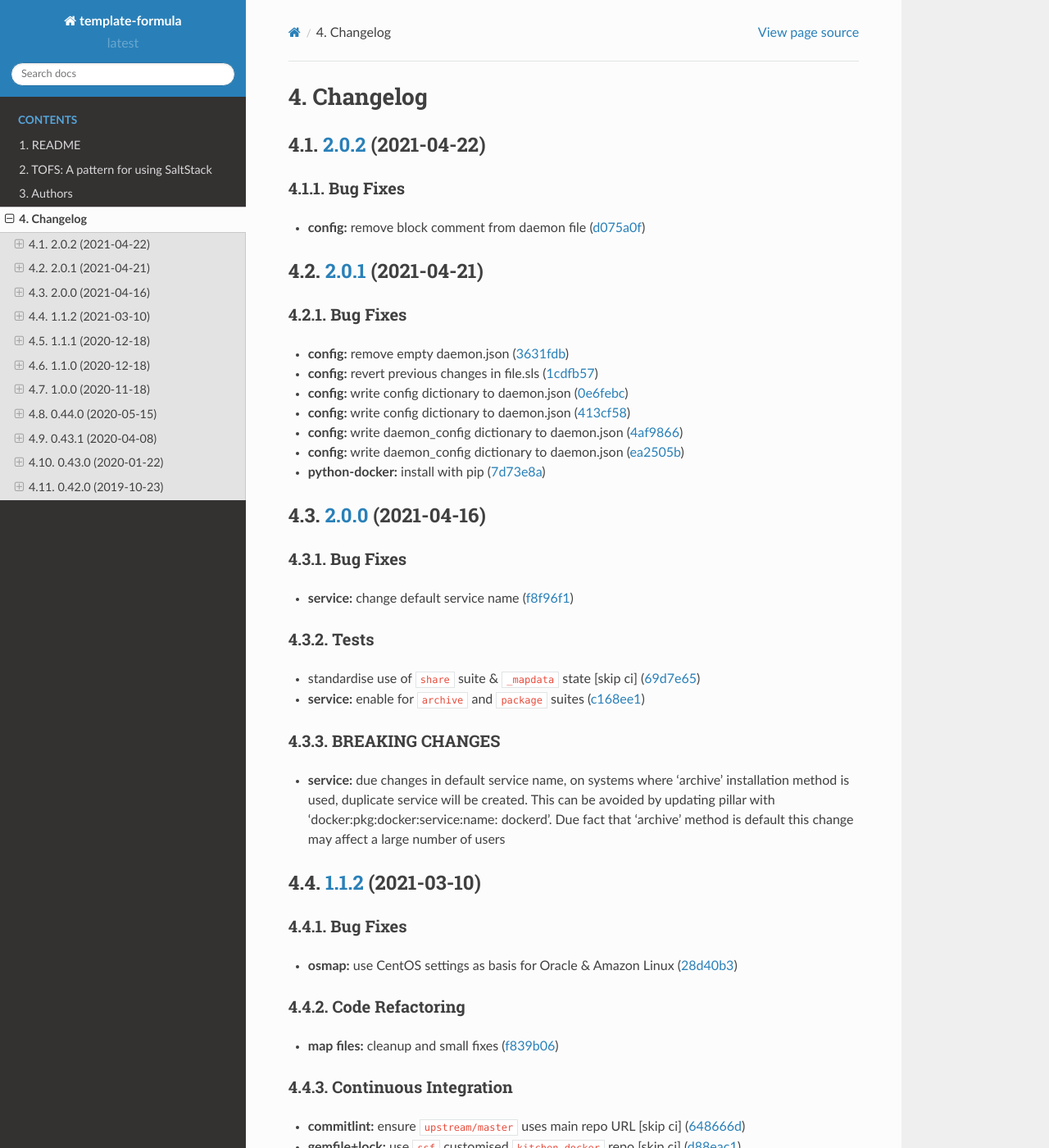
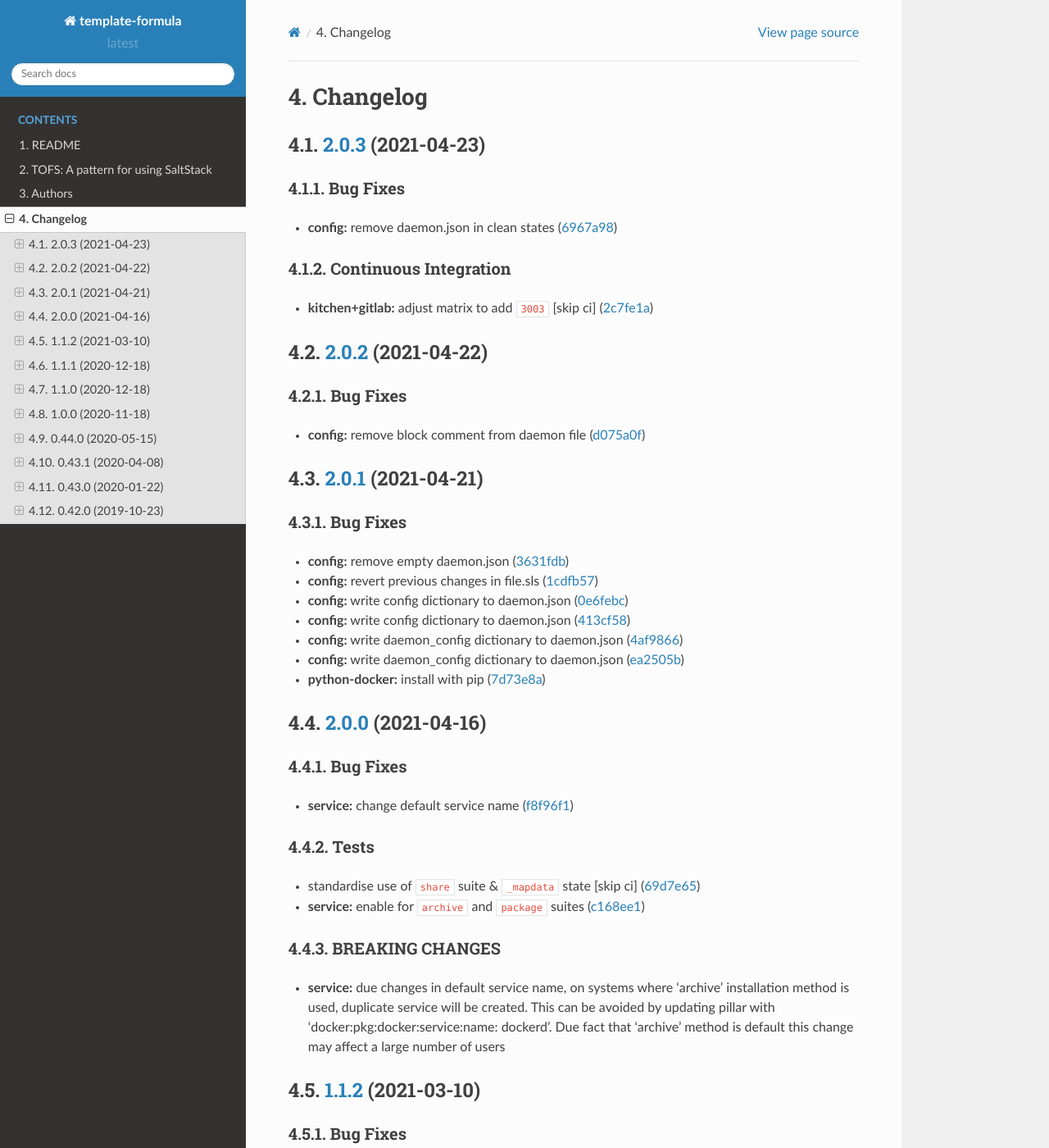
Before and after one commit to saltstack-formulas/docker-formula, a Sphinx documentation site: the page built from docs/CHANGELOG.rst, in a window 1280 px wide and 1400 px high. Shown: the whole window at 82% size. Built offline with Sphinx 7.4.7 and the Read the Docs theme 2.0.0, drawn with Linux system fonts in a browser that asks for light colours; pages that are not in the unit, such as notebooks, are missing from menus; some of the changed text lies outside the part shown.

Commit message:
chore(release): 2.0.3 [skip ci]
## [2.0.3](https://github.com/saltstack-formulas/docker-formula/compare/v2.0.2...v2.0.3) (2021-04-23)

### Bug Fixes

* **config:** remove daemon.json in clean states ([6967a98](https://github.com/saltstack-formulas/docker-formula/commit/6967a98eb5219370996b6091f81eace56870174a))

### Continuous Integration

* **kitchen+gitlab:** adjust matrix to add `3003` [skip ci] ([2c7fe1a](https://github.com/saltstack-formulas/docker-formula/commit/2c7fe1ad322667664eb38782bd95a311c3c387cf))

```diff
--- a/docs/AUTHORS.rst
+++ b/docs/AUTHORS.rst
@@ -179,4 +179,4 @@ This list is sorted by the number of commits per contributor in *descending* ord
 
 ----
 
-Auto-generated by a `forked version <https://github.com/myii/maintainer>`_ of `gaocegege/maintainer <https://github.com/gaocegege/maintainer>`_ on 2021-04-22.
+Auto-generated by a `forked version <https://github.com/myii/maintainer>`_ of `gaocegege/maintainer <https://github.com/gaocegege/maintainer>`_ on 2021-04-23.
--- a/docs/CHANGELOG.rst
+++ b/docs/CHANGELOG.rst
@@ -1,6 +1,21 @@
 
 Changelog
 =========
+
+`2.0.3 <https://github.com/saltstack-formulas/docker-formula/compare/v2.0.2...v2.0.3>`_ (2021-04-23)
+--------------------------------------------------------------------------------------------------------
+
+Bug Fixes
+^^^^^^^^^
+
+
+* **config:** remove daemon.json in clean states (\ `6967a98 <https://github.com/saltstack-formulas/docker-formula/commit/6967a98eb5219370996b6091f81eace56870174a>`_\ )
+
+Continuous Integration
+^^^^^^^^^^^^^^^^^^^^^^
+
+
+* **kitchen+gitlab:** adjust matrix to add ``3003`` [skip ci] (\ `2c7fe1a <https://github.com/saltstack-formulas/docker-formula/commit/2c7fe1ad322667664eb38782bd95a311c3c387cf>`_\ )
 
 `2.0.2 <https://github.com/saltstack-formulas/docker-formula/compare/v2.0.1...v2.0.2>`_ (2021-04-22)
 --------------------------------------------------------------------------------------------------------
```
Also changed, not shown: other parts of docs/AUTHORS.rst (+1 -1 lines), AUTHORS.md (+2 -2 lines), CHANGELOG.md (+12 -0 lines), 1 other file.
